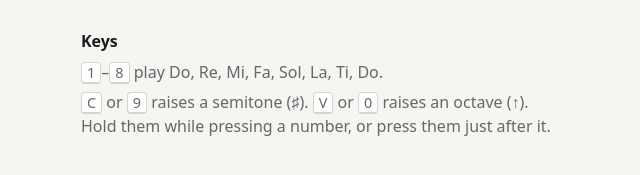
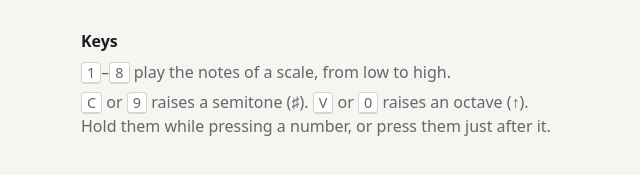
Before and after one commit to ionstage/otomo, a website with bundled scripts: page index.html in a window 1280 px wide. Shown: the part 547-722 px from the top of the page, 319-959 px from the left. Built offline with nearby package versions, Linux system fonts and the light colour scheme.

Commit message:
Describe the number keys without assuming button 1 is Do
Co-Authored-By: Claude Opus 5.5 <noreply@anthropic.com>

```diff
--- a/index.html
+++ b/index.html
@@ -34,7 +34,7 @@
     <p id="setup-message" class="message" role="alert"></p>
     <section class="help">
       <h2>Keys</h2>
-      <p><kbd>1</kbd>–<kbd>8</kbd> play Do, Re, Mi, Fa, Sol, La, Ti, Do.</p>
+      <p><kbd>1</kbd>–<kbd>8</kbd> play the notes of a scale, from low to high.</p>
       <p><kbd>C</kbd> or <kbd>9</kbd> raises a semitone (♯). <kbd>V</kbd> or <kbd>0</kbd> raises an octave (↑).
         Hold them while pressing a number, or press them just after it.</p>
     </section>
```
